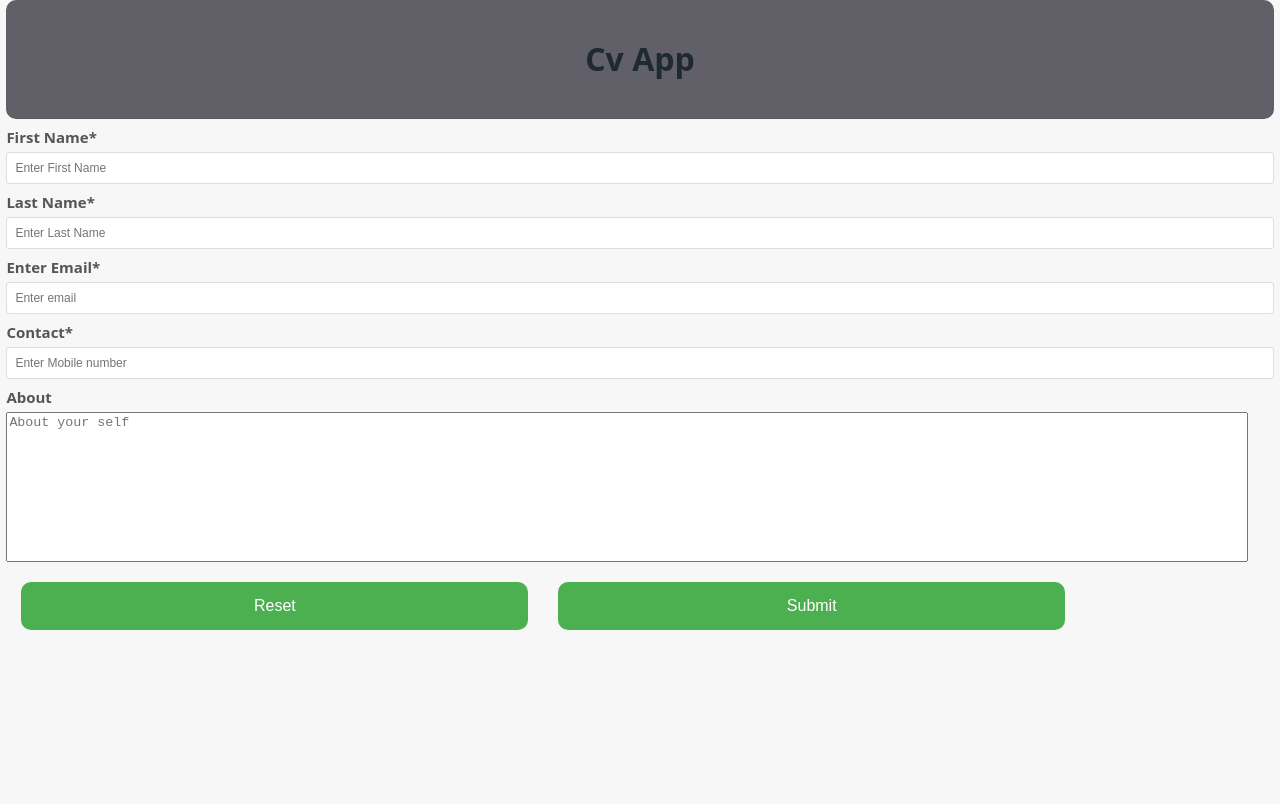
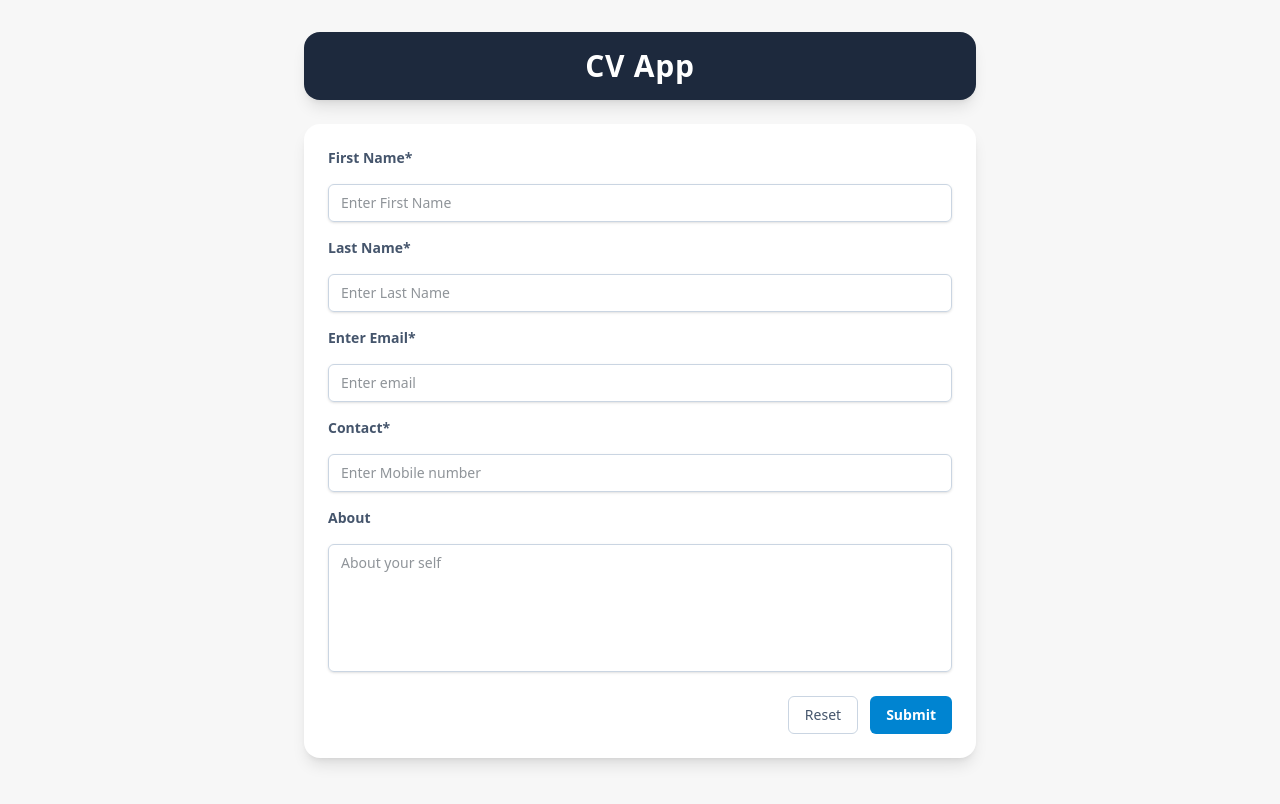
Before and after one commit to ChivuAndrei2003/CV-App, a React (Vite) app: page / in a window 1280 px wide. Shown: the top 804 px of the page. Built offline with nearby package versions, Linux system fonts and the light colour scheme.

Commit message:
switched styling to tailwind

```diff
--- a/src/components/general_info.jsx
+++ b/src/components/general_info.jsx
@@ -20,8 +20,14 @@ export function GeneralInfo() {
       setAboutMe("");
   };
   return (
-    <form action="#" method="get">
-      <label htmlFor="firstname">First Name*</label>
+    <form
+      action="#"
+      method="get"
+      className="mx-auto mt-6 flex max-w-2xl flex-col gap-4 rounded-2xl bg-white p-6 shadow-lg"
+    >
+      <label htmlFor="firstname" className="block text-sm font-semibold text-slate-600">
+        First Name*
+      </label>
       <input
         type="text"
         name="firstname"
@@ -30,8 +36,11 @@ export function GeneralInfo() {
         onChange={(e) => setFirstName(e.target.value)}
         placeholder="Enter First Name"
         required
+        className="block w-full rounded-md border border-slate-300 px-3 py-2 text-sm shadow-sm outline-none transition focus:border-sky-500 focus:ring-2 focus:ring-sky-200"
       />
-      <label htmlFor="lastname">Last Name*</label>
+      <label htmlFor="lastname" className="block text-sm font-semibold text-slate-600">
+        Last Name*
+      </label>
       <input
         type="text"
         name="lastname"
@@ -40,8 +49,11 @@ export function GeneralInfo() {
         onChange={(e) => setLastName(e.target.value)}
         placeholder="Enter Last Name"
         required
+        className="block w-full rounded-md border border-slate-300 px-3 py-2 text-sm shadow-sm outline-none transition focus:border-sky-500 focus:ring-2 focus:ring-sky-200"
       />
-      <label htmlFor="email">Enter Email* </label>
+      <label htmlFor="email" className="block text-sm font-semibold text-slate-600">
+        Enter Email*
+      </label>
       <input
         type="email"
         name="email"
@@ -50,8 +62,11 @@ export function GeneralInfo() {
         onChange={(e) => setEmail(e.target.value)}
         placeholder="Enter email"
         required
+        className="block w-full rounded-md border border-slate-300 px-3 py-2 text-sm shadow-sm outline-none transition focus:border-sky-500 focus:ring-2 focus:ring-sky-200"
       />
-      <label htmlFor="tel">Contact*</label>
+      <label htmlFor="contact" className="block text-sm font-semibold text-slate-600">
+        Contact*
+      </label>
       <input
         type="tel"
         name="contact"
@@ -60,8 +75,11 @@ export function GeneralInfo() {
         onChange={(e) => setPhoneNum(e.target.value)}
         placeholder="Enter Mobile number"
         required
+        className="block w-full rounded-md border border-slate-300 px-3 py-2 text-sm shadow-sm outline-none transition focus:border-sky-500 focus:ring-2 focus:ring-sky-200"
       />
-      <label htmlFor="about">About</label>
+      <label htmlFor="about" className="block text-sm font-semibold text-slate-600">
+        About
+      </label>
       <textarea
         name="about"
         id="about"
@@ -70,13 +88,26 @@ export function GeneralInfo() {
         onChange={(e) => setAboutMe(e.target.value)}
         placeholder="About your self"
         required
+        className="block h-32 w-full resize-none rounded-md border border-slate-300 px-3 py-2 text-sm shadow-sm outline-none transition focus:border-sky-500 focus:ring-2 focus:ring-sky-200"
       ></textarea>
-      <button type="reset" value="reset" onClick={() => handleReset()}>
+      <div className="flex justify-end gap-3 pt-2">
+        <button
+          type="reset"
+          value="reset"
+          onClick={() => handleReset()}
+          className="rounded-md border border-slate-300 px-4 py-2 text-sm font-medium text-slate-600 transition hover:bg-slate-100"
+        >
         Reset
-      </button>
-      <button type="submit" value="Submit" onClick={(e) => handleSubmit(e)}>
+        </button>
+        <button
+          type="submit"
+          value="Submit"
+          onClick={(e) => handleSubmit(e)}
+          className="rounded-md bg-sky-600 px-4 py-2 text-sm font-semibold text-white transition hover:bg-sky-500 focus-visible:outline focus-visible:outline-2 focus-visible:outline-offset-2 focus-visible:outline-sky-500"
+        >
         Submit
-      </button>
+        </button>
+      </div>
     </form>
   );
 }
--- a/src/components/header.jsx
+++ b/src/components/header.jsx
@@ -1,10 +1,9 @@
- function Header() {
+function Header() {
   return (
-    <>
-    <div className="header">
-      <h1 className="title">Cv App</h1>
-    </div>
-    </>
+    <header className="mx-auto mt-8 max-w-2xl rounded-2xl bg-slate-800 px-6 py-4 text-white shadow-lg">
+      <h1 className="text-center text-3xl font-semibold tracking-wide">CV App</h1>
+    </header>
   );
- }
+}
+
 export default Header;
--- a/src/index.css
+++ b/src/index.css
@@ -1,3 +1,7 @@
+@import "tailwindcss";
+@source "../index.html";
+@source "./**/*.{js,jsx,ts,tsx}";
+
 * {
   box-sizing: border-box;
 }
@@ -14,81 +18,3 @@ body {
   padding-left: 0.2rem;
   padding-right: 0.2rem;
 }
-
-.header {
-  display: flex;
-  flex-flow: row;
-  align-items: center;
-  justify-content: center;
-  background-color: rgb(97, 95, 103);
-  padding: 1rem 1rem;
-  border-bottom: 1px solid rgba(0, 0, 0, 0.1);
-  border-radius: 10px;
-}
-.header .title {
-  text-align: center;
-}
-
-form h1 {
-  font-size: x-large;
-  text-align: center;
-  color: #327c35;
-}
-
-fieldset {
-  border: none;
-}
-
-input {
-  display: block;
-  width: 100%;
-  /* margin-bottom: 15px; */
-  padding: 8px;
-  box-sizing: border-box;
-  border: 1px solid #ddd;
-  border-radius: 3px;
-  font-size: 12px;
-}
-input[type="radio"],
-input[type="checkbox"] {
-  display: inline;
-  width: 10%;
-}
-select {
-  display: block;
-  width: 100%;
-  margin-bottom: 15px;
-  padding: 10px;
-  box-sizing: border-box;
-  border: 1px solid #ddd;
-  border-radius: 5px;
-}
-
-label {
-  font-size: 15px;
-  display: block;
-  width: 100%;
-  margin-top: 8px;
-  margin-bottom: 5px;
-  text-align: left;
-  color: #555;
-  font-weight: bold;
-}
-
-button {
-  padding: 15px;
-  border-radius: 10px;
-  margin: 15px;
-  border: none;
-  color: white;
-  cursor: pointer;
-  background-color: #4caf50;
-  width: 40%;
-  font-size: 16px;
-}
-textarea {
-  resize: none;
-  width: 98%;
-  min-height: 100px;
-  max-height: 150px;
-}
--- a/vite.config.js
+++ b/vite.config.js
@@ -1,11 +1,8 @@
 import { defineConfig } from 'vite'
 import react from '@vitejs/plugin-react'
-
+import tailwindcss from '@tailwindcss/vite'
 
 // https://vite.dev/config/
 export default defineConfig({
-  plugins: [react(),
-
-
-  ],
+  plugins: [tailwindcss(), react()],
 })
```
